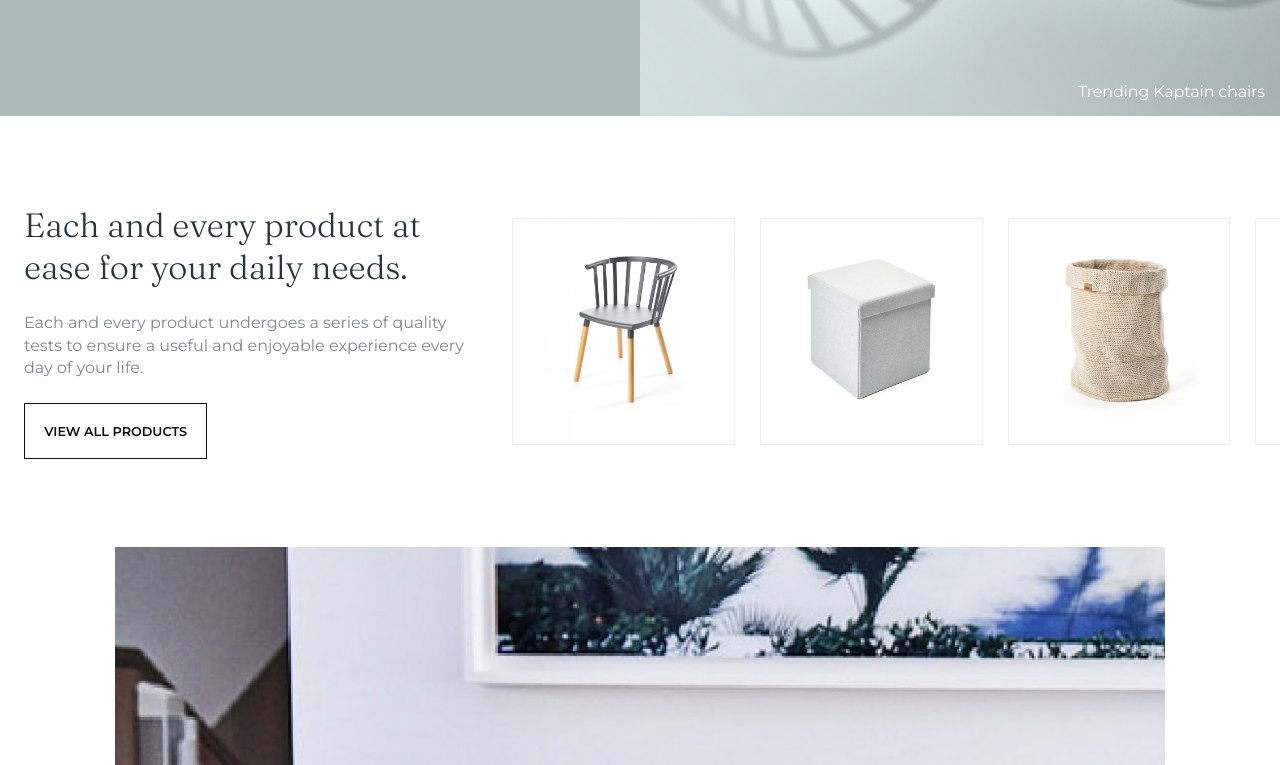
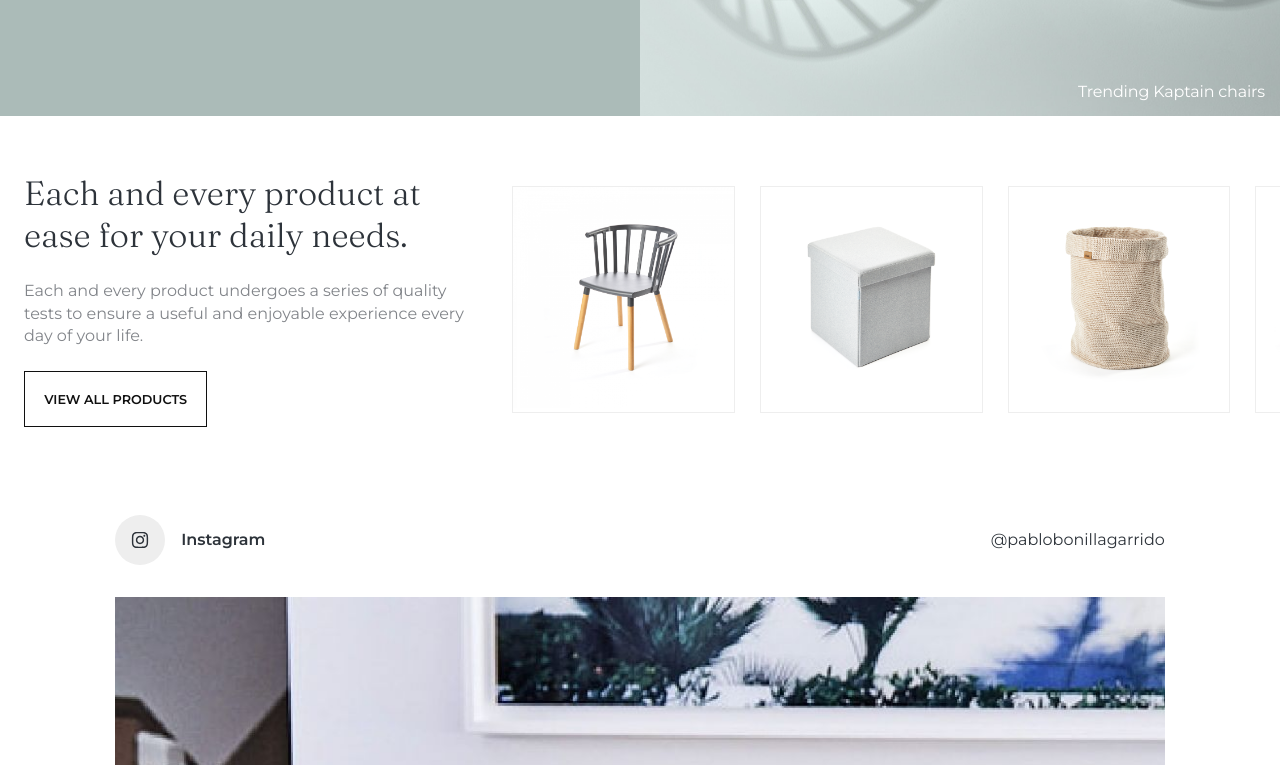
Before and after one commit to devPablo/brainstation-project-2, a React (Create React App) app: page /home in a window 1280 px wide. Shown: the part 684-1449 px from the top of the page. Built offline with nearby package versions, Linux system fonts and the light colour scheme.

Commit message:
Add Instagram gallery header components and icon wrapper

```diff
--- /dev/null
+++ b/src/components/IconWrapper.js
@@ -0,0 +1,5 @@
+const IconWrapper = props => {
+  return <div className='icon-wrapper'>{props.children}</div>;
+};
+
+export default IconWrapper;
--- a/src/components/InstagramCarousel.js
+++ b/src/components/InstagramCarousel.js
@@ -34,12 +34,6 @@ const InstagramCarousel = () => {
           ? 3
           : 2
       }
-
-      // 'xsm': 360px,
-      // 'sm': 768px,
-      // 'md': 1024px,
-      // 'lg': 1200px,
-      // 'xl': 1400px,
       className='instagram-carousel'
     >
       {instagramImages.map((img, index) => {
--- a/src/components/InstagramGallery.js
+++ b/src/components/InstagramGallery.js
@@ -1,9 +1,12 @@
 import InstagramCarousel from './InstagramCarousel';
+import InstagramHeader from './InstagramHeader';
 
 const InstagramGallery = () => {
   return (
     <div className='instagram-gallery'>
-      <div className='instagram-gallery__section'></div>
+      <div className='instagram-gallery__section'>
+        <InstagramHeader />
+      </div>
       <div className='instagram-gallery__section'>
         <div className='instagram-gallery__images-wrapper'>
           <InstagramCarousel />
--- /dev/null
+++ b/src/components/InstagramHeader.js
@@ -0,0 +1,20 @@
+import { AiOutlineInstagram } from 'react-icons/ai';
+import IconWrapper from './IconWrapper';
+
+const InstagramHeader = () => {
+  return (
+    <div className='instagram-header'>
+      <div className='instagram-header__logo-wrapper'>
+        <IconWrapper>
+          <AiOutlineInstagram />
+        </IconWrapper>
+        <p className='instagram-header__title'>Instagram</p>
+      </div>
+      <div>
+        <p className='instagram-header__handle'>@pablobonillagarrido</p>
+      </div>
+    </div>
+  );
+};
+
+export default InstagramHeader;
--- a/src/styles/base/_reset.scss
+++ b/src/styles/base/_reset.scss
@@ -5,7 +5,10 @@
   font-family: $primary-font;
 }
 
-
+*::selection {
+  background-color: rgb(23, 77, 255);
+  color: #FFF;
+}
 
 html, body {
   font-size: $root-font-size;
--- a/src/styles/components/_carousel-split.scss
+++ b/src/styles/components/_carousel-split.scss
@@ -3,7 +3,8 @@
 .carousel-split {
   display: flex;
   flex-direction: column;
-  margin: 3rem 0;
+  margin-top: 1rem;
+  margin-bottom: 3rem;
 
   @include media.query('>=sm') {
     flex-direction: row;
--- /dev/null
+++ b/src/styles/components/_icon-wrapper.scss
@@ -0,0 +1,20 @@
+.icon-wrapper {
+  background-color: #eee;
+  border-radius: 50%;
+  width: 50px;
+  height: 50px;
+  padding: 1rem;
+  display: flex;
+  justify-content: center;
+  align-items: center;
+  transition: background-color 0.3s ease;
+
+  &:hover {
+    background-color: rgb(231, 229, 229);
+  }
+
+  svg {
+    fill: $primary-font-color;
+    transform: scale(1.3);
+  }
+}
--- a/src/styles/components/_instagram-carousel.scss
+++ b/src/styles/components/_instagram-carousel.scss
@@ -13,9 +13,6 @@
     max-width: 82vw;
   }
 
-  &__slide {
-  }
-
   &__image-wrapper {
     &:hover .instagram-carousel__image {
       transform: translateY(-25px)
--- a/src/styles/components/_instagram-gallery.scss
+++ b/src/styles/components/_instagram-gallery.scss
@@ -10,6 +10,7 @@
   &__section {
     display: flex;
     justify-content: center;
+    width: 100%;
   }
 
   &__images-wrapper {
--- /dev/null
+++ b/src/styles/components/_instagram-header.scss
@@ -0,0 +1,42 @@
+@use './../abstracts/breakpoints' as media;
+
+.instagram-header {
+  display: flex;
+  justify-content: space-between;
+  align-items: center;
+  flex-direction: column;
+  margin-bottom: 2rem;
+  width: 100vw;
+
+  @include media.query('>=xsm') {
+    width: 95vw;
+    flex-direction: row;
+  }
+
+  @include media.query('>=lg') {
+    width: 82vw;
+  }
+
+  &__logo-wrapper {
+    display: flex;
+    justify-content: space-between;
+    align-items: center;
+    margin: 1rem 0;
+
+    @include media.query('>=sm') {
+      margin: 0;
+    }
+  }
+
+  &__title {
+    color: $primary-font-color;
+    font-weight: 600;
+    margin-left: 1rem;
+  }
+
+  &__handle {
+    color: $primary-font-color;
+    font-weight: 400;
+
+  }
+}
--- a/src/styles/main.scss
+++ b/src/styles/main.scss
@@ -14,6 +14,8 @@
 @import './components/carousel-images';
 @import './components/instagram-carousel';
 @import './components/instagram-gallery';
+@import './components/instagram-header';
+@import './components/icon-wrapper';
 
 // PAGES
 @import './pages/not-found';
```
